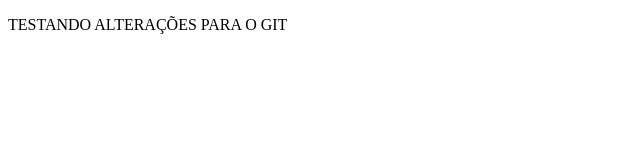
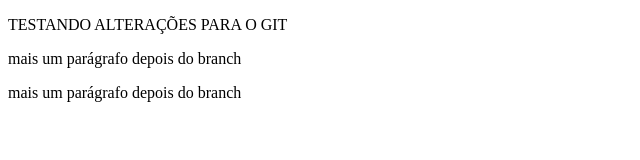
Before and after one commit to MCZ-1930/JSCRIPTS, a plain HTML site: page index.html in a window 1280 px wide. Shown: the whole page, without its empty margins (0-640 px from the left). Drawn offline with Linux system fonts and the light colour scheme.

Commit message:
paragrafo e exclamacao

```diff
--- a/index.html
+++ b/index.html
@@ -4,10 +4,12 @@
     <meta charset="UTF-8">
     <meta http-equiv="X-UA-Compatible" content="IE=edge">
     <meta name="viewport" content="width=device-width, initial-scale=1.0">
-    <title>CURSO JAVASCRIPT</title>
+    <title>CURSO JAVASCRIPT!!!</title>
     <script src="teste.js"></script>
 </head>
 <body>
     <p>TESTANDO ALTERAÇÕES PARA O GIT</p>
+    <p>mais um parágrafo depois do branch</p>
+    <p>mais um parágrafo depois do branch</p>
 </body>
 </html>
```
